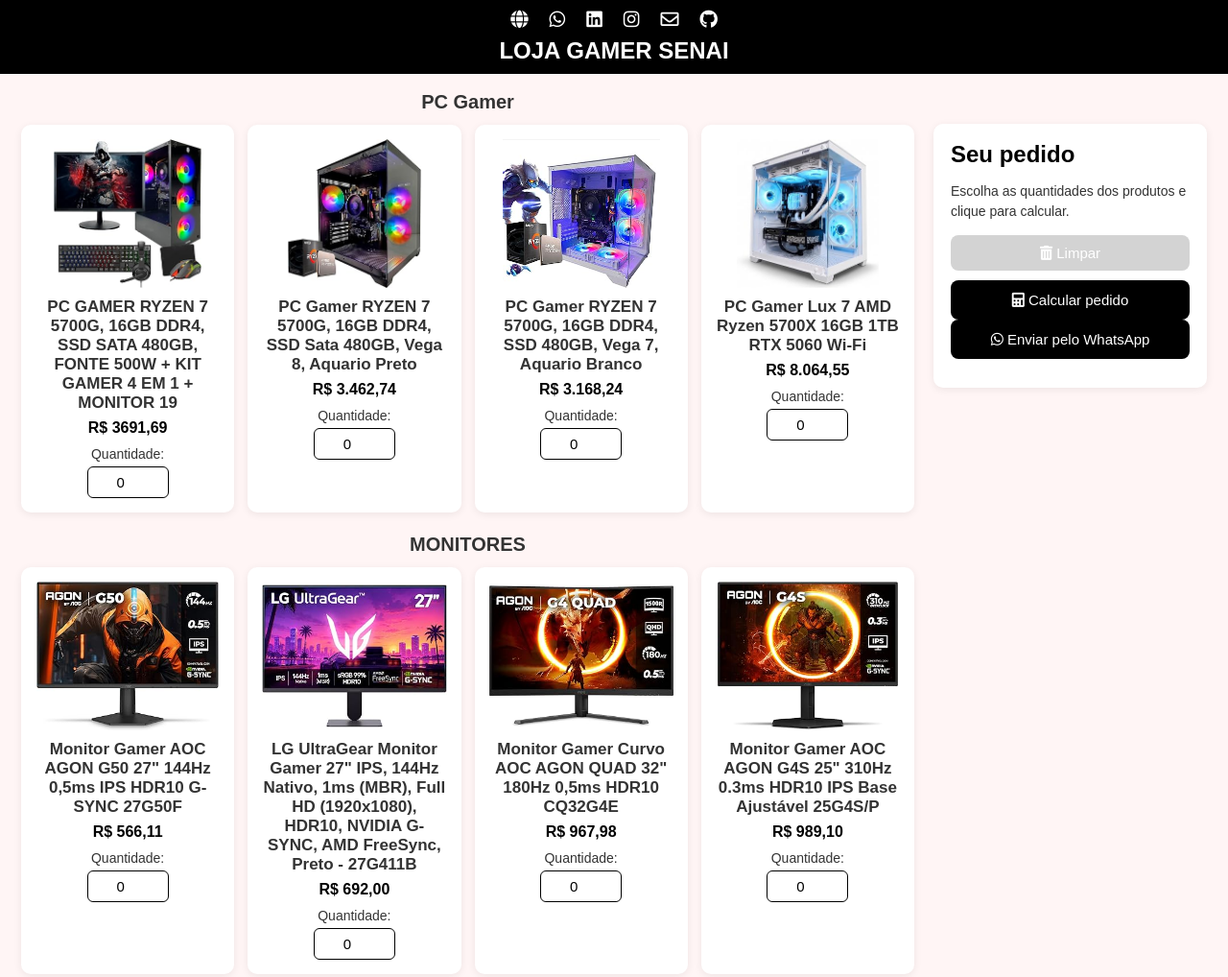
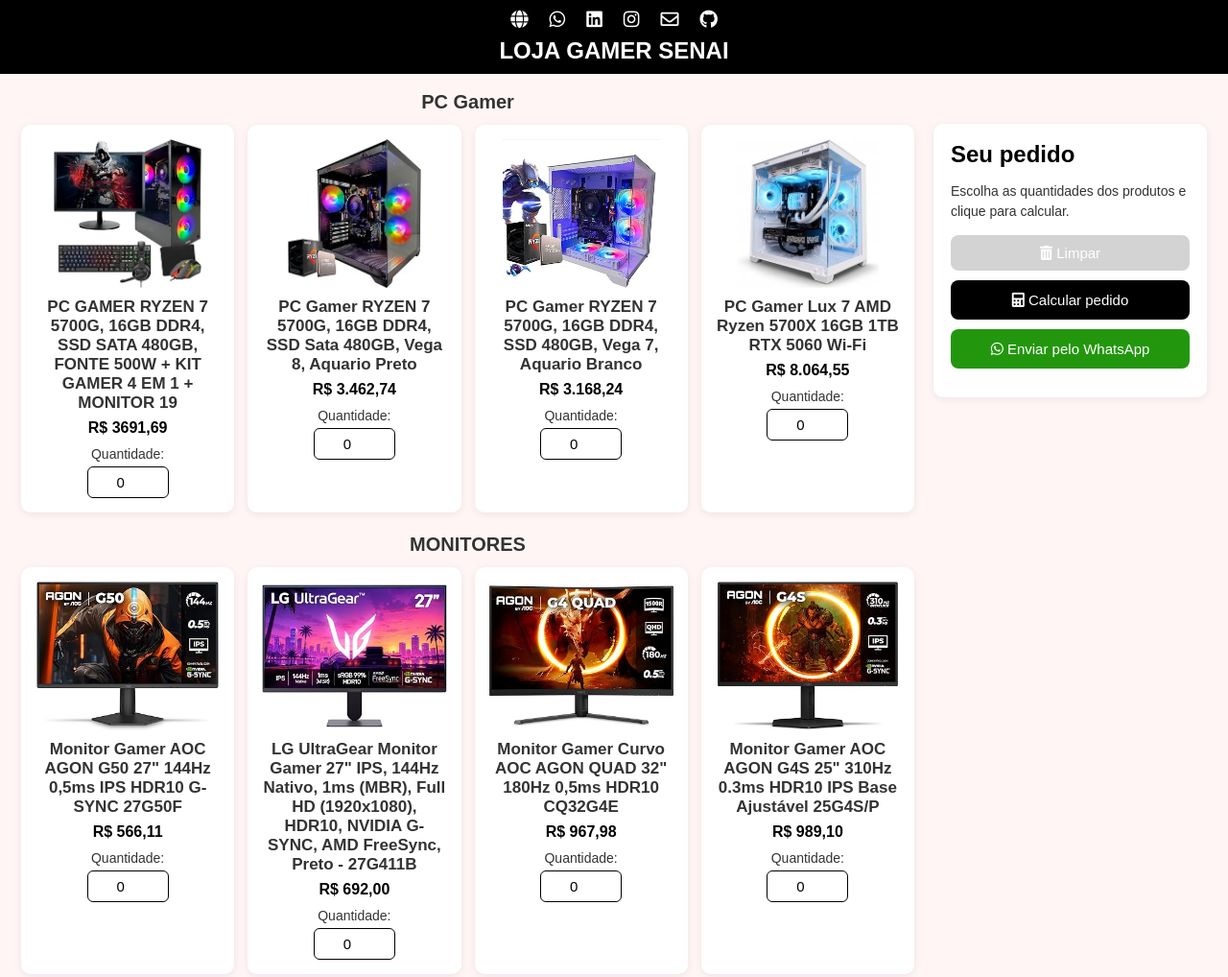
Before and after one commit to Danrow/loja-gamer-senai, a plain HTML site: page index.html in a window 1280 px wide. Shown: the top 1018 px of the page at 96% size. Drawn offline with Linux system fonts and the light colour scheme.

Commit message:
Update style.css
Adicionado estilo do .btn-whatsapp e .btn-whatsapp:hover

```diff
--- a/style.css
+++ b/style.css
@@ -198,6 +198,15 @@ button:hover {
     background-color: darkgrey;
 }
 
+.btn-whatsapp{
+    background-color: #22970e;
+    margin-top: 10px;
+}
+
+.btn-whatsapp:hover{
+    background-color: #0b3304;
+}
+
 footer {
     font-size: 12px;
 }
```
